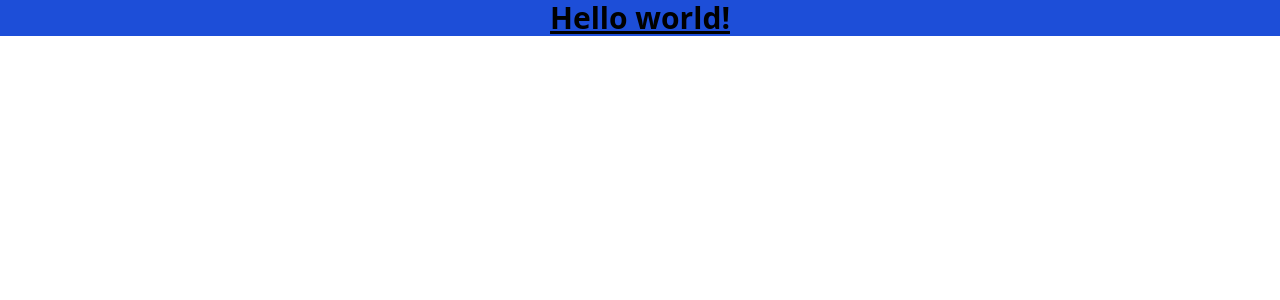
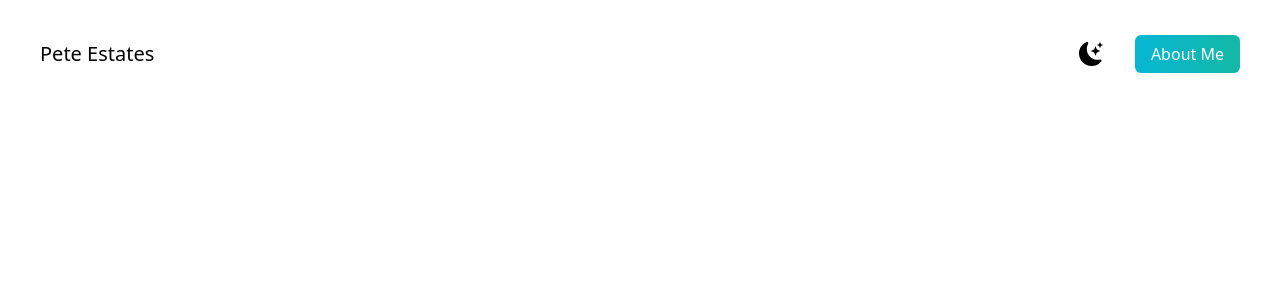
Before and after one commit to bryanarius/pete-estates1, a Next.js app: page / in a window 1280 px wide. Shown: the top 300 px of the page. Built offline with nearby package versions, Linux system fonts and the light colour scheme.

Commit message:
Added Navbar Feature

```diff
--- a/package.json
+++ b/package.json
@@ -11,7 +11,8 @@
   "dependencies": {
     "next": "13.2.4",
     "react": "18.2.0",
-    "react-dom": "18.2.0"
+    "react-dom": "18.2.0",
+    "react-icons": "^4.8.0"
   },
   "devDependencies": {
     "autoprefixer": "^10.4.14",
--- a/pages/index.js
+++ b/pages/index.js
@@ -1,4 +1,5 @@
 import Head from 'next/head';
+import {BsFillMoonStarsFill} from 'react-icons/bs'
 
 export default function Home() {
   return (
@@ -11,11 +12,19 @@
       </Head>
 
 
-      <main>
-        <section className="bg-blue-700">
-          <h1 className="text-3xl font-bold underline flex justify-center">
-            Hello world!
-          </h1>
+      <main className="bg-white px-10">
+        <section className="min-h-screen">
+          <nav className="py-10 mb-12 flex justify-between">
+            <h1 className='text-xl'>Pete Estates</h1>
+            <ul className="flex items-center">
+              <li>
+                <BsFillMoonStarsFill className='cursor-pointer text-2xl'/>
+              </li>
+              <li>
+                <a className="bg-gradient-to-r from-cyan-500 to-teal-500 text-white px-4 py-2 rounded-md ml-8" href="#">About Me</a>
+              </li>
+            </ul>
+          </nav>
         </section>
       </main>
     </div>
```
Also changed, not shown: 1 other file (tests, documents, lock files or other folders).
